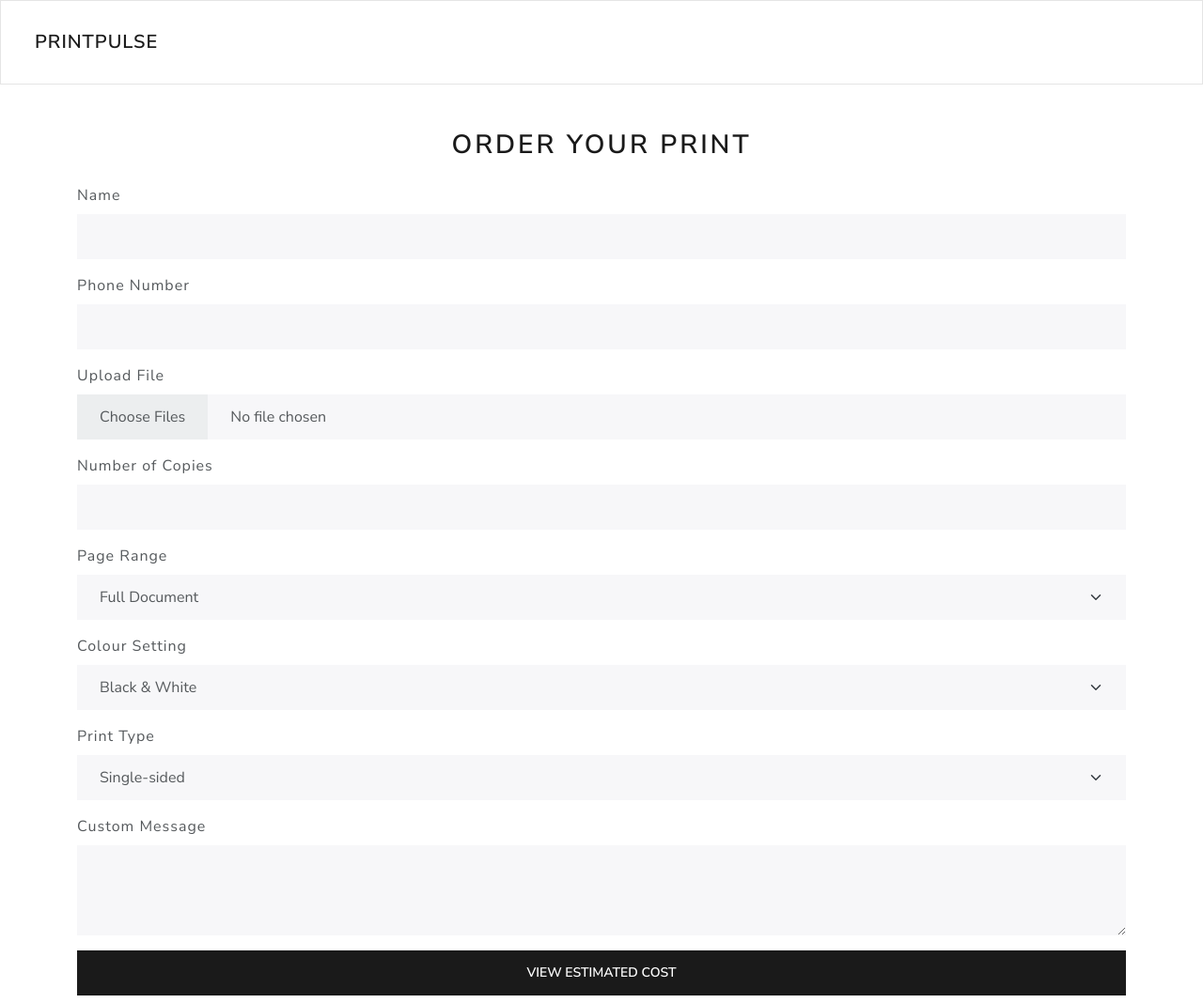
After one commit to akashinferno/PrintPulse, a Flask app: page /order in a window 1280 px wide. The commit adds this page. Shown: the whole page at 94% size. Run offline with Flask 3, Linux system fonts and the light colour scheme; some libraries are stand-ins or nearby versions.

Commit message:
added upload page and admin login

```diff
--- a/app.py
+++ b/app.py
@@ -1,10 +1,51 @@
-from flask import Flask,render_template
+from flask import Flask, render_template, request, redirect, url_for
 
 app = Flask(__name__)
+
+ADMIN_PASSWORD = 'admin123'
 
 @app.route('/')
 def home():
     return render_template("home.html")
+
+
+@app.route('/admin', methods=['GET', 'POST'])
+def admin_login():
+    error = None
+    if request.method == 'POST':
+        password = request.form.get('password')
+        if password == ADMIN_PASSWORD:
+            return redirect(url_for('admin_dashboard'))
+        else:
+            error = "Incorrect Password"
+    return render_template('admin_login.html', error=error)
+
+@app.route('/order', methods=['GET', 'POST'])
+def order():
+    if request.method == 'POST':
+        name = request.form.get('name')
+        phone = request.form.get('phone')
+        file = request.files.get('file')
+        copies = request.form.get('copies')
+        page_range = request.form.get('page_range')
+        custom_range = request.form.get('custom_range') if page_range == 'custom' else None
+        colour = request.form.get('colour')
+        print_type = request.form.get('print_type')
+        message = request.form.get('message')
+
+        # Do whatever you want with the form data
+        return "Form submitted!"  # You can redirect or show total cost here
+
+    return render_template('order.html')
+
+
+
+
+
+
+
+
+
 if __name__ == '__main__':
     app.run(debug=True,host='0.0.0.0')
 # host='0.0.0.0'
--- a/templates/home.html
+++ b/templates/home.html
@@ -35,7 +35,7 @@
     </p>
 
     <div class="d-grid gap-3 col-6 mx-auto mt-5">
-      <a href="/upload" class="btn btn-primary btn-lg fw-bold">
+      <a href="/order"  class="btn btn-primary btn-lg fw-bold">
         📤 Order Your Print Now
       </a>
       <a href="/admin" class="btn btn-dark btn-lg fw-bold">
--- /dev/null
+++ b/templates/order.html
@@ -0,0 +1,104 @@
+<!DOCTYPE html>
+<html lang="en">
+<head>
+  <meta charset="UTF-8">
+  <meta name="viewport" content="width=device-width, initial-scale=1.0">
+  <link rel="stylesheet" href="https://bootswatch.com/5/brite/bootstrap.min.css">
+  <title>Order Print | PrintPulse</title>
+</head>
+<body>
+
+
+  <nav class="navbar navbar-expand-lg bg-light px-4">
+    <div class="container-fluid">
+      <a class="navbar-brand fw-bold fs-4" href="/">PrintPulse</a>
+    </div>
+  </nav>
+
+  <div class="container mt-5">
+    <h2 class="mb-4 text-center">Order Your Print</h2>
+    <form method="POST" enctype="multipart/form-data">
+      <div class="mb-3">
+        <label for="name" class="form-label">Name</label>
+        <input type="text" class="form-control" id="name" name="name" required>
+      </div>
+
+      <div class="mb-3">
+        <label for="phone" class="form-label">Phone Number</label>
+        <input type="tel" class="form-control" id="phone" name="phone" pattern="[0-9]{10}" required>
+      </div>
+
+      <div class="mb-3">
+        <label for="file" class="form-label">Upload File</label>
+        <input class="form-control" type="file" id="file" name="file"  multiple required>
+        <div id="file-names" class="mt-2 text-muted"></div>
+      </div>
+
+      <div class="mb-3">
+        <label for="copies" class="form-label">Number of Copies</label>
+        <input type="number" class="form-control" id="copies" name="copies" min="1" required>
+      </div>
+
+    <div class="mb-3">
+      <label class="form-label">Page Range</label>
+      <select class="form-select" name="page_range" id="page_range" required>
+        <option value="full">Full Document</option>
+        <option value="custom">Custom Page Range</option>
+      </select>
+    </div>
+
+    <div class="mb-3" id="custom_range_group" style="display: none;">
+      <label for="custom_range" class="form-label">Enter Custom Page Range (e.g., 2-5, 7, 10-12)</label>
+      <input type="text" class="form-control" id="custom_range" name="custom_range" placeholder="e.g., 1-3, 5, 8-10">
+    </div>
+
+      <div class="mb-3">
+        <label class="form-label">Colour Setting</label>
+        <select class="form-select" name="colour">
+          <option value="black_white">Black & White</option>
+          <option value="coloured">Coloured</option>
+        </select>
+      </div>
+
+      <div class="mb-3">
+        <label class="form-label">Print Type</label>
+        <select class="form-select" name="print_type">
+          <option value="single">Single-sided</option>
+          <option value="double">Double-sided</option>
+        </select>
+      </div>
+
+      <div class="mb-3">
+        <label for="message" class="form-label">Custom Message</label>
+        <textarea class="form-control" id="message" name="message" rows="3"></textarea>
+      </div>
+
+      <button type="submit" class="btn btn-primary w-100">View Estimated Cost</button>
+    </form>
+  </div>
+  <div id="file-names" class="mt-2 text-muted"></div>
+
+  <script src="https://cdn.jsdelivr.net/npm/bootstrap@5.3.3/dist/js/bootstrap.bundle.min.js"></script>
+
+   <script>
+  const fileInput = document.getElementById('file');
+  const fileNamesDiv = document.getElementById('file-names');
+
+  fileInput.addEventListener('change', () => {
+    const files = Array.from(fileInput.files).map(f => f.name);
+    fileNamesDiv.innerHTML = files.join('<br>');
+  });
+</script>
+
+<script>
+  const pageRangeSelect = document.getElementById('page_range');
+  const customRangeGroup = document.getElementById('custom_range_group');
+
+  pageRangeSelect.addEventListener('change', () => {
+    customRangeGroup.style.display = pageRangeSelect.value === 'custom' ? 'block' : 'none';
+  });
+</script>
+
+
+</body>
+</html>
```
Also changed, not shown: templates/admin_login.html (added, +19 -0 lines), templates/base.html (added, +19 -0 lines), 1 other file.
